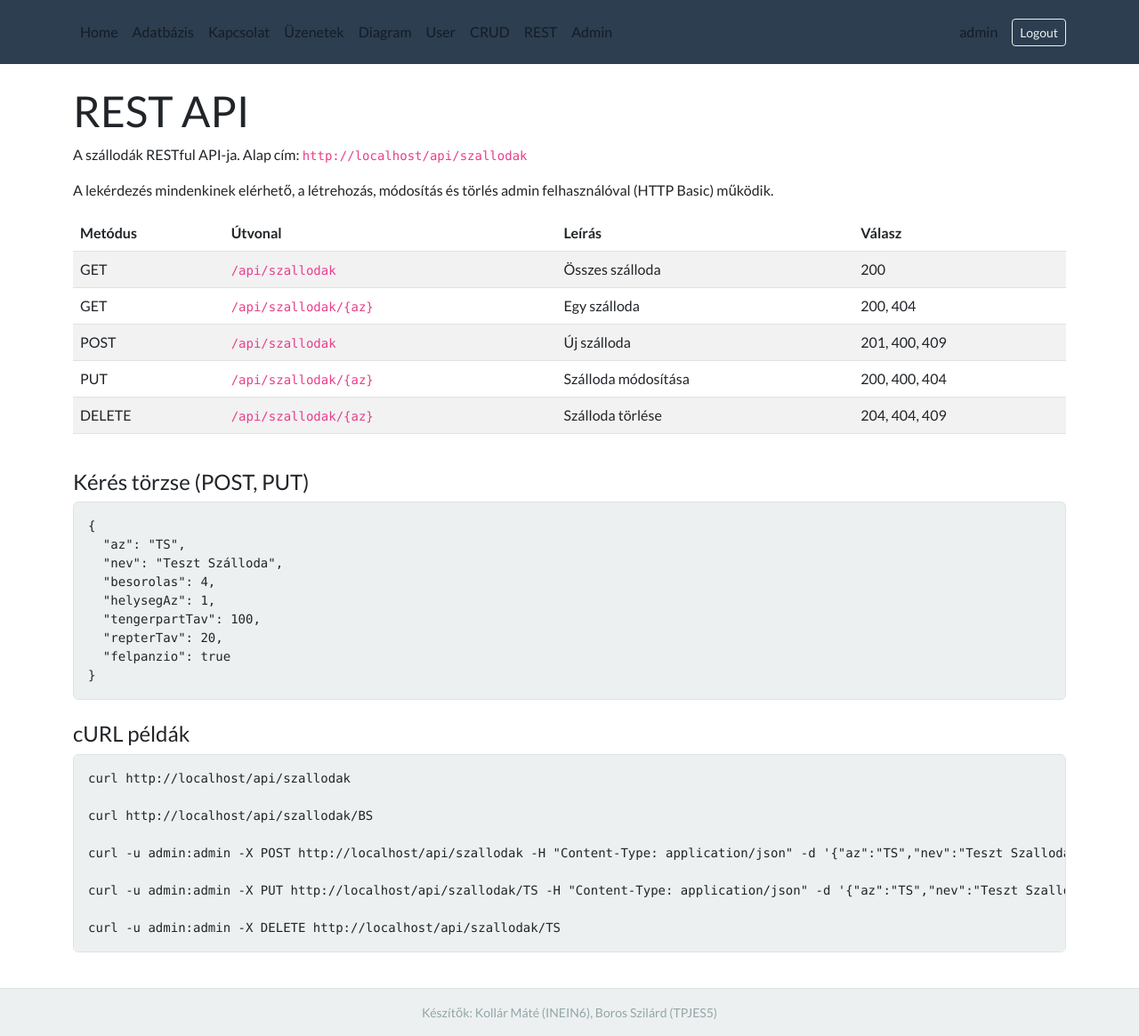
After one commit to matyowya/java-beadando, a Spring Boot app: page /rest in a window 1280 px wide. The commit adds this page. Shown: the whole page at 89% size. Run offline with Spring Boot 4, Linux system fonts and the light colour scheme; a user stored in the database is signed in; some of the project's set-up classes (security, data sources, template engines, error pages and the like) are left out, and stand-ins take their place; some libraries are stand-ins or nearby versions.

Commit message:
rest api

```diff
--- /dev/null
+++ b/src/main/java/org/example/javabeadando/controller/RestOldalController.java
@@ -0,0 +1,26 @@
+package org.example.javabeadando.controller;
+
+import org.springframework.stereotype.Controller;
+import org.springframework.ui.Model;
+import org.springframework.web.bind.annotation.GetMapping;
+import org.springframework.web.servlet.support.ServletUriComponentsBuilder;
+
+@Controller
+public class RestOldalController {
+
+    @GetMapping("/rest")
+    public String rest(Model model) {
+        String url = ServletUriComponentsBuilder.fromCurrentContextPath().path("/api/szallodak").toUriString();
+        String uj = "{\"az\":\"TS\",\"nev\":\"Teszt Szalloda\",\"besorolas\":4,\"helysegAz\":1,\"tengerpartTav\":100,\"repterTav\":20,\"felpanzio\":true}";
+        String modositott = "{\"az\":\"TS\",\"nev\":\"Teszt Szalloda 2\",\"besorolas\":5,\"helysegAz\":2,\"tengerpartTav\":50,\"repterTav\":10,\"felpanzio\":false}";
+        String curl = String.join("\n\n",
+                "curl " + url,
+                "curl " + url + "/BS",
+                "curl -u admin:admin -X POST " + url + " -H \"Content-Type: application/json\" -d '" + uj + "'",
+                "curl -u admin:admin -X PUT " + url + "/TS -H \"Content-Type: application/json\" -d '" + modositott + "'",
+                "curl -u admin:admin -X DELETE " + url + "/TS");
+        model.addAttribute("apiUrl", url);
+        model.addAttribute("curl", curl);
+        return "rest";
+    }
+}
--- a/src/main/resources/templates/menu.html
+++ b/src/main/resources/templates/menu.html
@@ -15,6 +15,7 @@
                 <li class="nav-item"><a class="nav-link" th:href="@{/diagram}">Diagram</a></li>
                 <li class="nav-item" th:if="${loggedIn}"><a class="nav-link" th:href="@{/user}">User</a></li>
                 <li class="nav-item" th:if="${isAdmin}"><a class="nav-link" th:href="@{/crud}">CRUD</a></li>
+                <li class="nav-item"><a class="nav-link" th:href="@{/rest}">REST</a></li>
                 <li class="nav-item" th:if="${isAdmin}"><a class="nav-link" th:href="@{/admin}">Admin</a></li>
             </ul>
             <ul class="navbar-nav align-items-lg-center">
--- /dev/null
+++ b/src/main/resources/templates/rest.html
@@ -0,0 +1,47 @@
+<!DOCTYPE html>
+<html xmlns:th="http://www.thymeleaf.org" lang="hu">
+<head>
+    <meta charset="UTF-8">
+    <meta name="viewport" content="width=device-width, initial-scale=1">
+    <title>REST</title>
+    <link rel="stylesheet" href="https://cdn.jsdelivr.net/npm/bootswatch@5.3.3/dist/flatly/bootstrap.min.css">
+</head>
+<body class="d-flex flex-column min-vh-100">
+<div th:replace="~{menu :: menu}"></div>
+<main class="container py-4 flex-grow-1">
+    <h1>REST API</h1>
+    <p>A szállodák RESTful API-ja. Alap cím: <code th:text="${apiUrl}">/api/szallodak</code></p>
+    <p>A lekérdezés mindenkinek elérhető, a létrehozás, módosítás és törlés admin felhasználóval (HTTP Basic) működik.</p>
+
+    <div class="table-responsive">
+        <table class="table table-striped table-hover">
+            <thead>
+            <tr><th>Metódus</th><th>Útvonal</th><th>Leírás</th><th>Válasz</th></tr>
+            </thead>
+            <tbody>
+            <tr><td>GET</td><td><code>/api/szallodak</code></td><td>Összes szálloda</td><td>200</td></tr>
+            <tr><td>GET</td><td><code>/api/szallodak/{az}</code></td><td>Egy szálloda</td><td>200, 404</td></tr>
+            <tr><td>POST</td><td><code>/api/szallodak</code></td><td>Új szálloda</td><td>201, 400, 409</td></tr>
+            <tr><td>PUT</td><td><code>/api/szallodak/{az}</code></td><td>Szálloda módosítása</td><td>200, 400, 404</td></tr>
+            <tr><td>DELETE</td><td><code>/api/szallodak/{az}</code></td><td>Szálloda törlése</td><td>204, 404, 409</td></tr>
+            </tbody>
+        </table>
+    </div>
+
+    <h2 class="h4 mt-4">Kérés törzse (POST, PUT)</h2>
+    <pre class="bg-light border rounded p-3"><code>{
+  "az": "TS",
+  "nev": "Teszt Szálloda",
+  "besorolas": 4,
+  "helysegAz": 1,
+  "tengerpartTav": 100,
+  "repterTav": 20,
+  "felpanzio": true
+}</code></pre>
+
+    <h2 class="h4 mt-4">cURL példák</h2>
+    <pre class="bg-light border rounded p-3"><code th:text="${curl}">curl ...</code></pre>
+</main>
+<th:block th:replace="~{footer :: footer}"></th:block>
+</body>
+</html>
```
Also changed, not shown: src/main/java/org/example/javabeadando/api/SzallodaApiController.java (added, +117 -0 lines), src/main/java/org/example/javabeadando/api/SzallodaDto.java (added, +13 -0 lines), src/main/java/org/example/javabeadando/config/SecurityConfig.java (+22 -1 lines).
